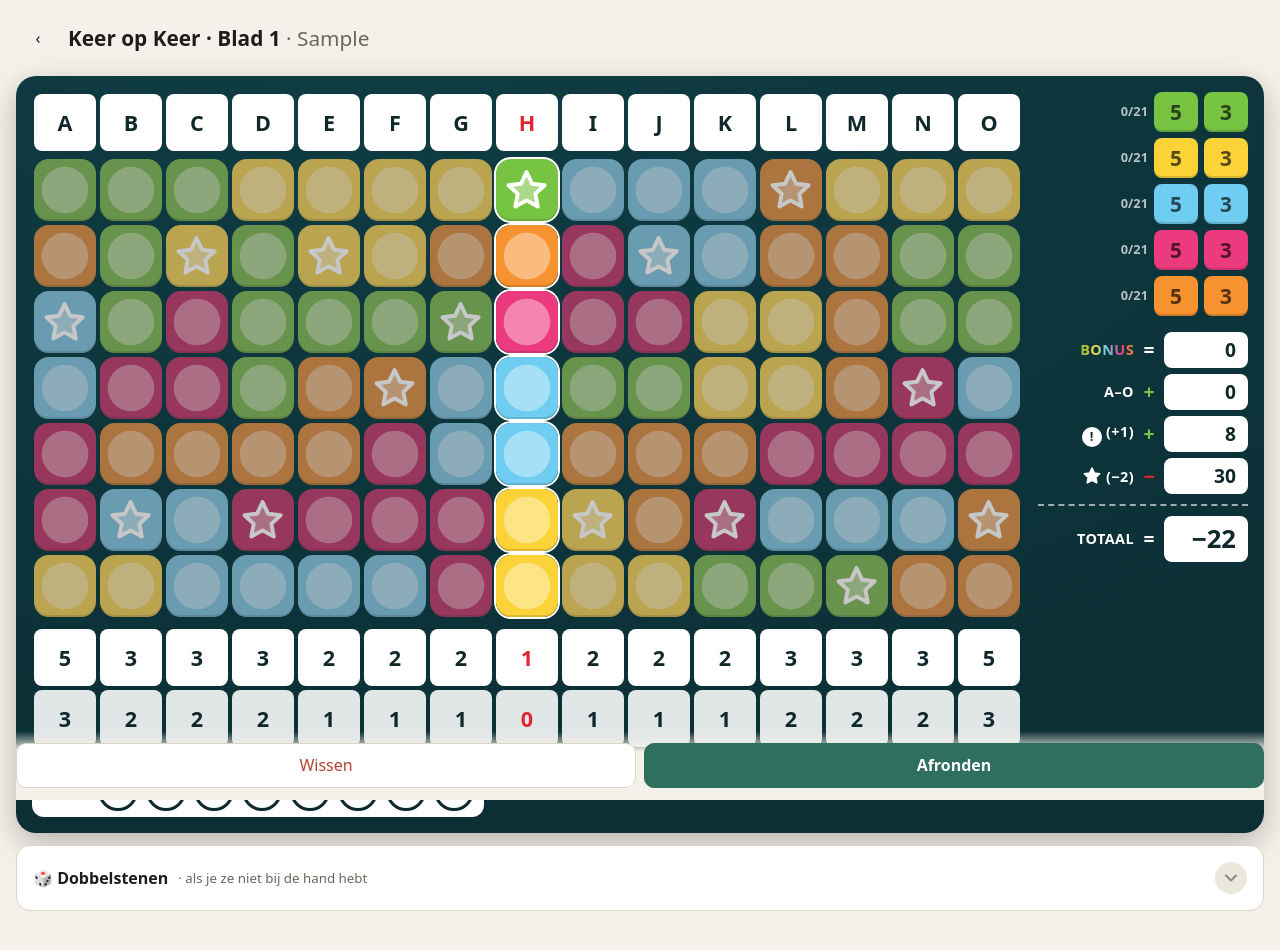
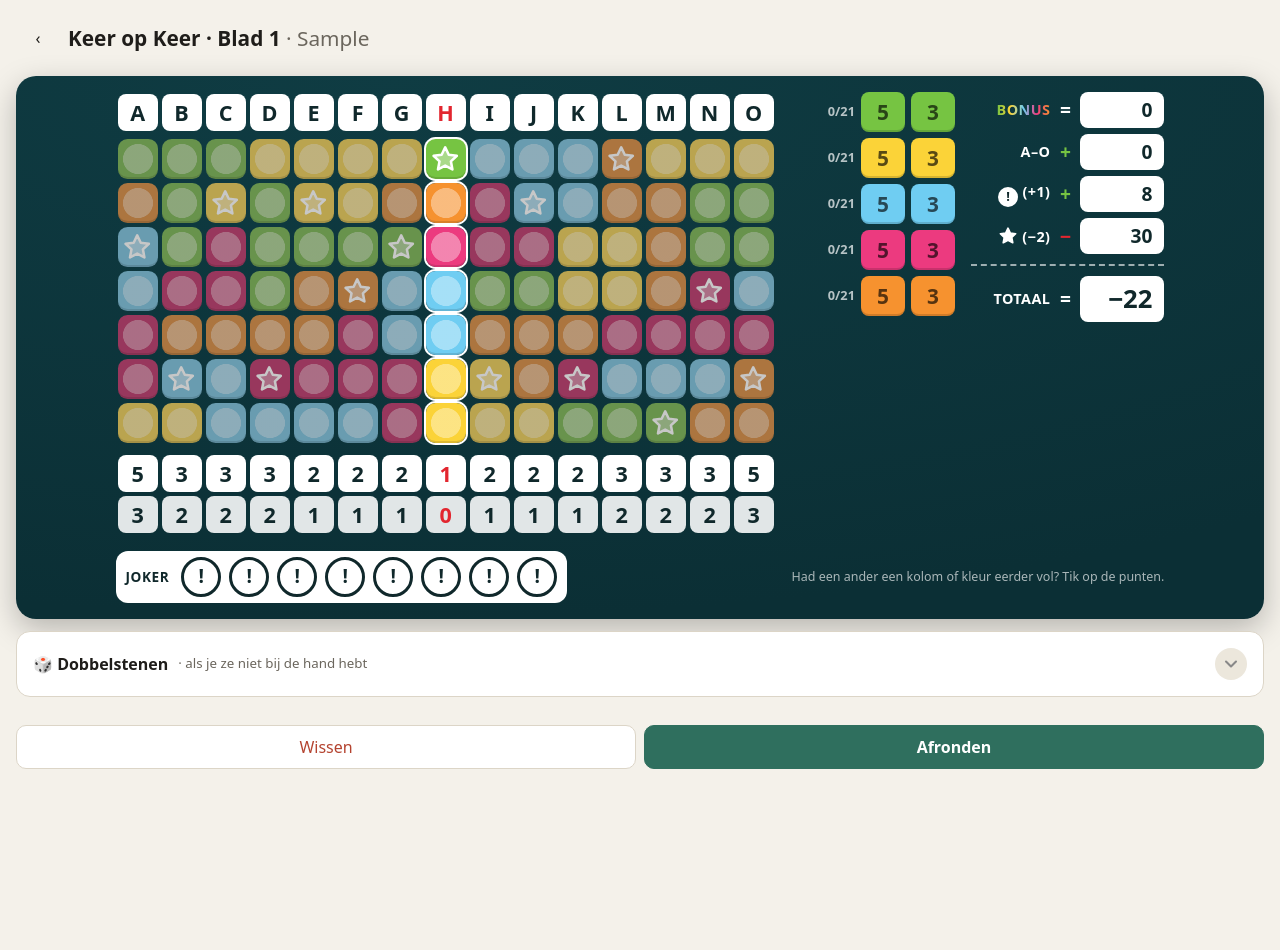
Before and after one commit to DGStefan/score, a website built with Vite: page games/keer-op-keer/index.html in a window 1280 px wide. Both pictures are taken after typing "Sample" into the empty fields and a click on the button "Start". After the commit the page ends 800 px from the top, so only its background shows below. Built offline with nearby package versions, Linux system fonts and the light colour scheme.

Commit message:
Update keer-op-keer.css

```diff
--- a/games/keer-op-keer/keer-op-keer.css
+++ b/games/keer-op-keer/keer-op-keer.css
@@ -88,6 +88,27 @@
       'sheet colors'
       'sheet scores'
       'jokers help';
+  }
+}
+
+/*
+ * Liggende tablet: de hoogte is krap. Kleurbonus en score komen naast elkaar
+ * rechts van het blad, en het blad (≈ 1,5× zo breed als hoog) wordt nooit groter
+ * dan wat met kop, jokers, dobbelstenen en knoppen in de schermhoogte past.
+ */
+@media (min-width: 900px) and (orientation: landscape) {
+  .kok-board {
+    grid-template-columns: minmax(0, calc((100dvh - 360px) * 1.5)) auto auto;
+    justify-content: center;
+    grid-template-rows: auto auto;
+    grid-template-areas:
+      'sheet colors scores'
+      'jokers help help';
+  }
+
+  .kok-help {
+    align-self: center;
+    text-align: left;
   }
 }
 
```
